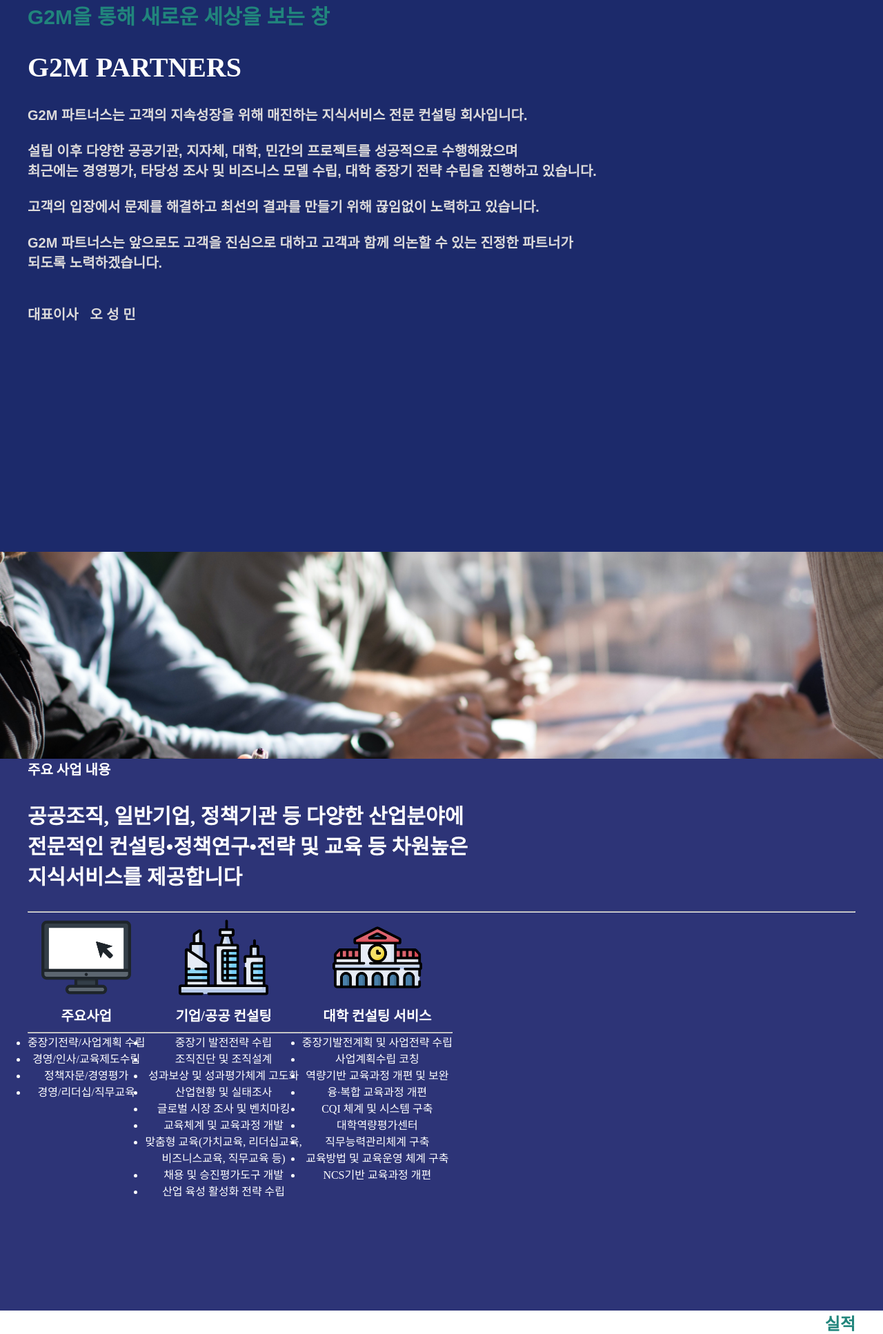
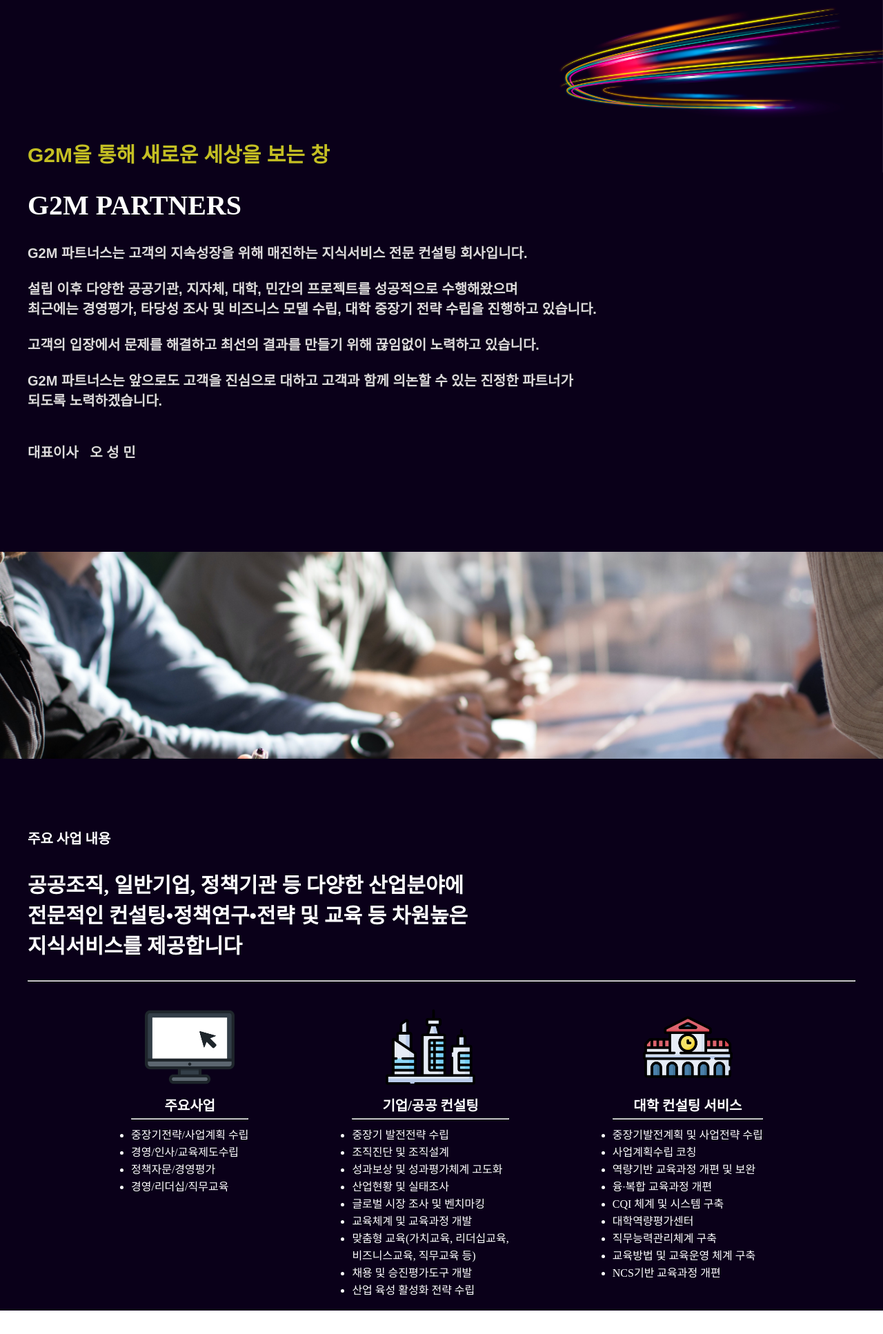
Before and after one commit to wwjdtm/G2Mh-p, a PHP site: page /main.html in a window 1280 px wide. Shown: the top 1934 px of the page at 69% size. Run offline with PHP 8.4, Linux system fonts and the light colour scheme.

Commit message:
1번컨텐츠 로고슬로건 변경 #5

```diff
--- a/main.css
+++ b/main.css
@@ -17,6 +17,7 @@ body{
     height:100%;
     width:1200px;
     margin:0 auto;
+    padding-top: 100px;
 }
 
 @media screen and (max-width: 800px) {
@@ -28,31 +29,24 @@ body{
 }
 
 .logo{
-    height: 120px;
+    height: 100px;
     width: 100%;
-    background-color: white;
-}
-
-.logo img{
-    padding-right: 100px;
+    background-color: #0a0019;
 }
 
 section{
     height: 100%;
 }
 
-section h2{
-
-}
 section h1, section h3, section h4, .footer h4{
     padding-top: 30px;
 }
 
 .section1{
-    background-color:#1c2a6b;
+    background-color:#0a0019;
 }
 .section1 h2{
-    color:#21857C;
+    color:#c4bf23;
     font-size: 30px;
     font-family: raleway-semibold,raleway,sans-serif;
 }
@@ -74,7 +68,7 @@ section h1, section h3, section h4, .footer h4{
 }
 
 .section2{
-    background-color:#2d3477;
+    background-color:#0a0019;
 }
 .section2 h2{
     color:white;
@@ -89,24 +83,22 @@ section h1, section h3, section h4, .footer h4{
     margin-top: 30px;
 }
 .partline{
-    margin-top: 10px;
+    margin-top: 5px;
+    margin-bottom: 10px;
 }
 
 .part{
     text-align:center;
     float: left;
-
-}
-.section2 .part1 h2, .part2 h2{
+    margin-top: 30px;
+    margin-left: 150px;
 
 }
 
-
-.section2 .part2 ul, .part3 ul{
+.section2 .part1 ul, .part2 ul, .part3 ul{
     color: white;
-}
-.section2 .part1 ul{
-    color: white;
+    text-align: left;
+    line-height: 25px;
 }
 
 .section3{
@@ -114,7 +106,7 @@ section h1, section h3, section h4, .footer h4{
 }
 
 .section3 h2{
-    color: #21857C;
+    color: #c4bf23;
     text-align: right;
 }
 .section3 h3{
--- a/main.html
+++ b/main.html
@@ -4,14 +4,16 @@
         <meta charset="UTF-8">
         <meta name="viewport" content="width=device-width, initial-scale=1.0">
         <meta http-equiv="X-UA-Compatible" content="ie=edge">
-        <title>G2M homepage</title>
+        <title>G2M PARTNERS</title>
         <link rel="stylesheet" type="text/css" href="main.css">
     </head>
 
     <body>
         <article class="contents">
-
             <section class="section1">
+                <div class="logo">
+                    <img src="banner3.jpg" width="40%" height="250px" align="right">
+                </div>
                 <div class="container">
                     <h2>G2M을 통해 새로운 세상을 보는 창</h2>
                     <h1>G2M PARTNERS</h1>
@@ -124,13 +126,24 @@
             </section>
 
             <section class="section5">
+                <div class="container">
 
-                <h1>이메일</h1>
+
+                <h1>Contact Us</h1>
+
+
+                </div>
 
             </section>
 
             <div class="footer">
-                <h4>(주)지투엠 파트너스</h4>
+                <div class="imformation">
+                    <img src="logo.png" width="150px" height="100px" class="imimg">
+                    <h4>(주)지투엠 파트너스<br>
+                        서울시 종로구 세종대로23길 47, 601-58(미도파광화문빌딩)<br>
+                        Tel  : 02-6383-0310  &nbsp;&nbsp;Fax : 02-6383-0311</h4>
+                </div>
+
             </div>
         </article>
 
```
Also changed, not shown: other parts of main.css (+21 -8 lines), banner3.jpg (added).
